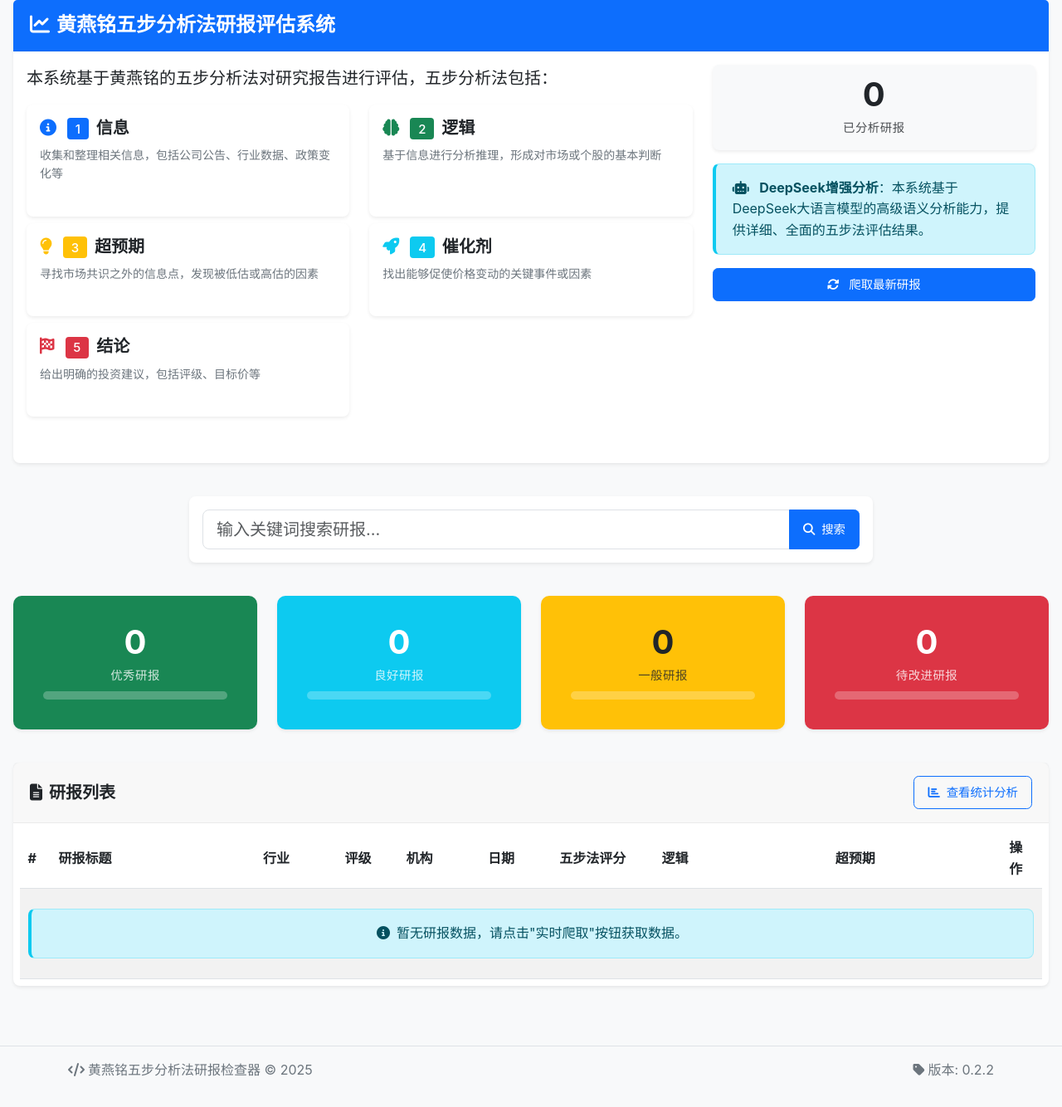
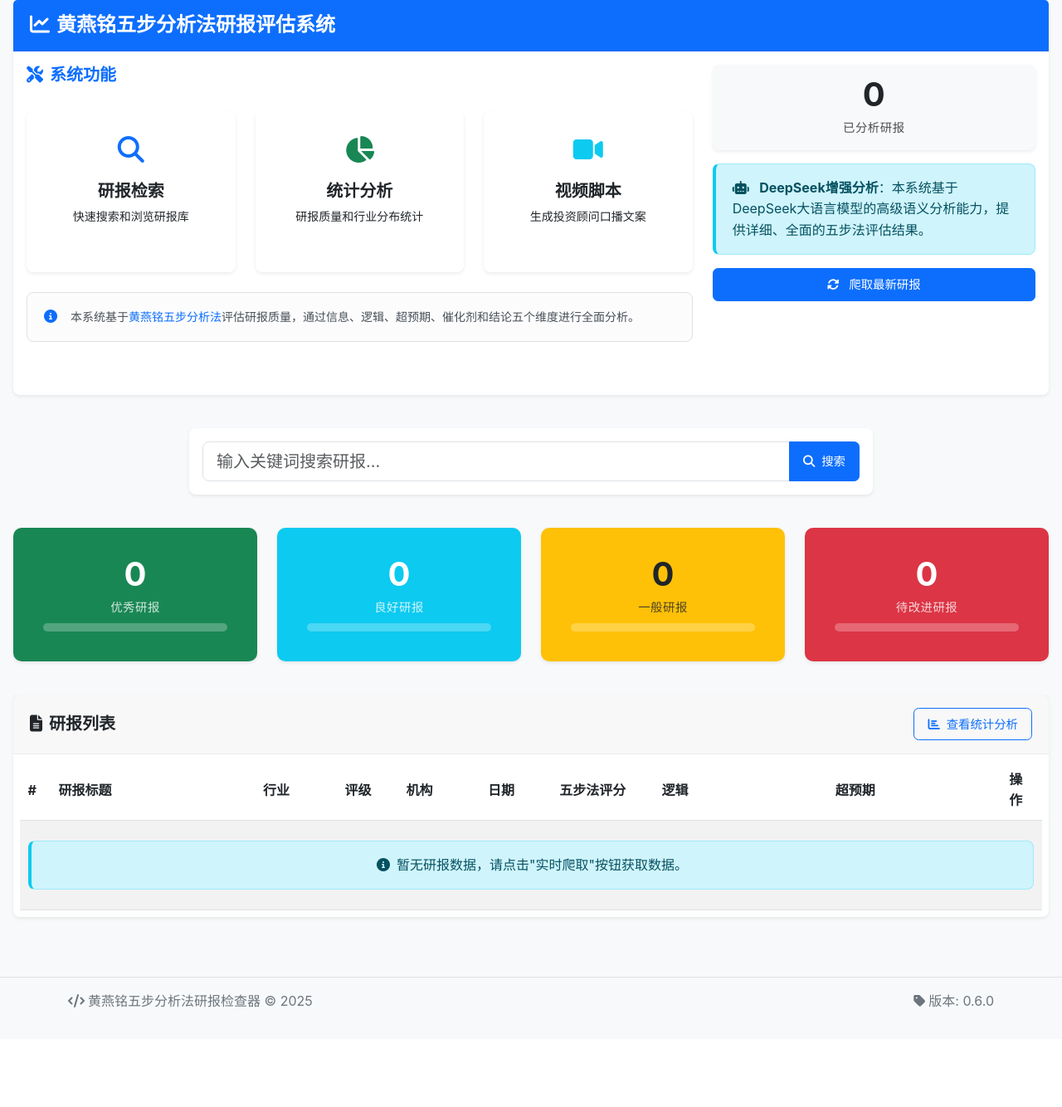
Before and after one commit to QC202502/Five-Step_Report_Inspector, a Flask app: page / in a window 1280 px wide. Shown: the part 62-1396 px from the top of the page at 83% size. After the commit the page ends 1276 px from the top, so only its background shows below. Run offline with Flask 3, Linux system fonts and the light colour scheme; data that the repository does not hold is empty.

Commit message:
改进首页UI：移除冗余的五步法解释，添加功能卡片导航

```diff
--- a/templates/base.html
+++ b/templates/base.html
@@ -28,6 +28,20 @@
         }
         .stats-card:hover {
             transform: translateY(-5px);
+        }
+        .hover-card {
+            transition: all 0.3s ease;
+            cursor: pointer;
+        }
+        .hover-card:hover {
+            transform: translateY(-5px);
+            box-shadow: 0 10px 20px rgba(0,0,0,0.1);
+        }
+        .feature-icon {
+            height: 60px;
+            display: flex;
+            align-items: center;
+            justify-content: center;
         }
         .stats-number {
             font-size: 2rem;
@@ -197,7 +211,7 @@
                 </div>
                 <div class="col-md-6 text-md-end">
                     <p class="mb-0">
-                        <i class="fas fa-tag me-1"></i>版本: 0.2.2
+                        <i class="fas fa-tag me-1"></i>版本: 0.6.0
                     </p>
                 </div>
             </div>
--- a/templates/index.html
+++ b/templates/index.html
@@ -12,33 +12,62 @@
             <div class="card-body">
                 <div class="row">
                     <div class="col-md-8">
-                        <p class="lead">本系统基于黄燕铭的五步分析法对研究报告进行评估，五步分析法包括：</p>
                         <div class="row mb-3">
-                            {% set step_icons = ["fas fa-info-circle", "fas fa-brain", "fas fa-lightbulb", "fas fa-rocket", "fas fa-flag-checkered"] %}
-                            {% set step_colors = ["primary", "success", "warning", "info", "danger"] %}
-                            {% set steps = ["信息", "逻辑", "超预期", "催化剂", "结论"] %}
-                            {% set descriptions = [
-                                "收集和整理相关信息，包括公司公告、行业数据、政策变化等",
-                                "基于信息进行分析推理，形成对市场或个股的基本判断",
-                                "寻找市场共识之外的信息点，发现被低估或高估的因素",
-                                "找出能够促使价格变动的关键事件或因素",
-                                "给出明确的投资建议，包括评级、目标价等"
-                            ] %}
+                            <div class="col-12 mb-3">
+                                <h5 class="text-primary mb-3"><i class="fas fa-tools me-2"></i>系统功能</h5>
+                            </div>
 
-                            {% for step in range(5) %}
-                            <div class="col-md-6 mb-2">
-                                <div class="card h-100">
-                                    <div class="card-body">
-                                        <h5>
-                                            <i class="{{ step_icons[step] }} text-{{ step_colors[step] }} me-2"></i>
-                                            <span class="badge bg-{{ step_colors[step] }} me-1">{{ loop.index }}</span>
-                                            {{ steps[step] }}
-                                        </h5>
-                                        <p class="mb-0 small text-muted">{{ descriptions[step] }}</p>
+                            <div class="col-md-4 mb-3">
+                                <div class="card h-100 border-primary hover-card">
+                                    <div class="card-body text-center">
+                                        <div class="feature-icon mb-2">
+                                            <i class="fas fa-search fa-2x text-primary"></i>
+                                        </div>
+                                        <h5 class="card-title">研报检索</h5>
+                                        <p class="card-text small">快速搜索和浏览研报库</p>
+                                        <a href="/search" class="stretched-link"></a>
                                     </div>
                                 </div>
                             </div>
-                            {% endfor %}
+
+                            <div class="col-md-4 mb-3">
+                                <div class="card h-100 border-success hover-card">
+                                    <div class="card-body text-center">
+                                        <div class="feature-icon mb-2">
+                                            <i class="fas fa-chart-pie fa-2x text-success"></i>
+                                        </div>
+                                        <h5 class="card-title">统计分析</h5>
+                                        <p class="card-text small">研报质量和行业分布统计</p>
+                                        <a href="/stats" class="stretched-link"></a>
+                                    </div>
+                                </div>
+                            </div>
+
+                            <div class="col-md-4 mb-3">
+                                <div class="card h-100 border-info hover-card">
+                                    <div class="card-body text-center">
+                                        <div class="feature-icon mb-2">
+                                            <i class="fas fa-video fa-2x text-info"></i>
+                                        </div>
+                                        <h5 class="card-title">视频脚本</h5>
+                                        <p class="card-text small">生成投资顾问口播文案</p>
+                                        <a href="#reportList" class="stretched-link" title="选择研报生成视频脚本"></a>
+                                    </div>
+                                </div>
+                            </div>
+
+                            <div class="col-12 mt-2">
+                                <div class="alert alert-light border">
+                                    <div class="d-flex align-items-center">
+                                        <div class="flex-shrink-0">
+                                            <i class="fas fa-info-circle text-primary me-2"></i>
+                                        </div>
+                                        <div class="flex-grow-1 ms-2 small">
+                                            本系统基于<a href="/about" class="text-decoration-none">黄燕铭五步分析法</a>评估研报质量，通过信息、逻辑、超预期、催化剂和结论五个维度进行全面分析。
+                                        </div>
+                                    </div>
+                                </div>
+                            </div>
                         </div>
                     </div>
                     <div class="col-md-4">
@@ -137,7 +166,7 @@
     </div>
 </div>
 
-<div class="row mb-4">
+<div class="row mb-4" id="reportList">
     <div class="col-md-12">
         <div class="card">
             <div class="card-header d-flex justify-content-between align-items-center">
```
